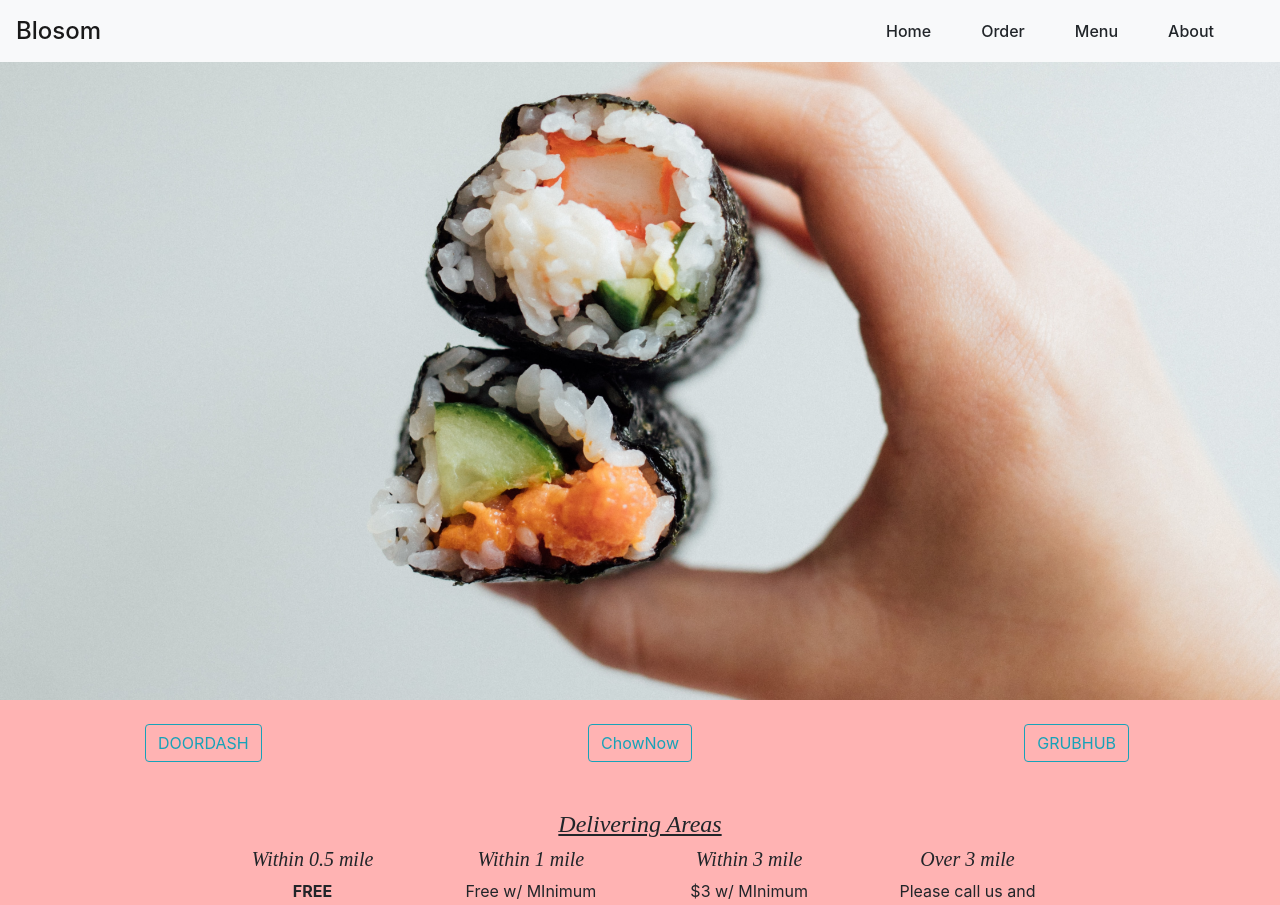
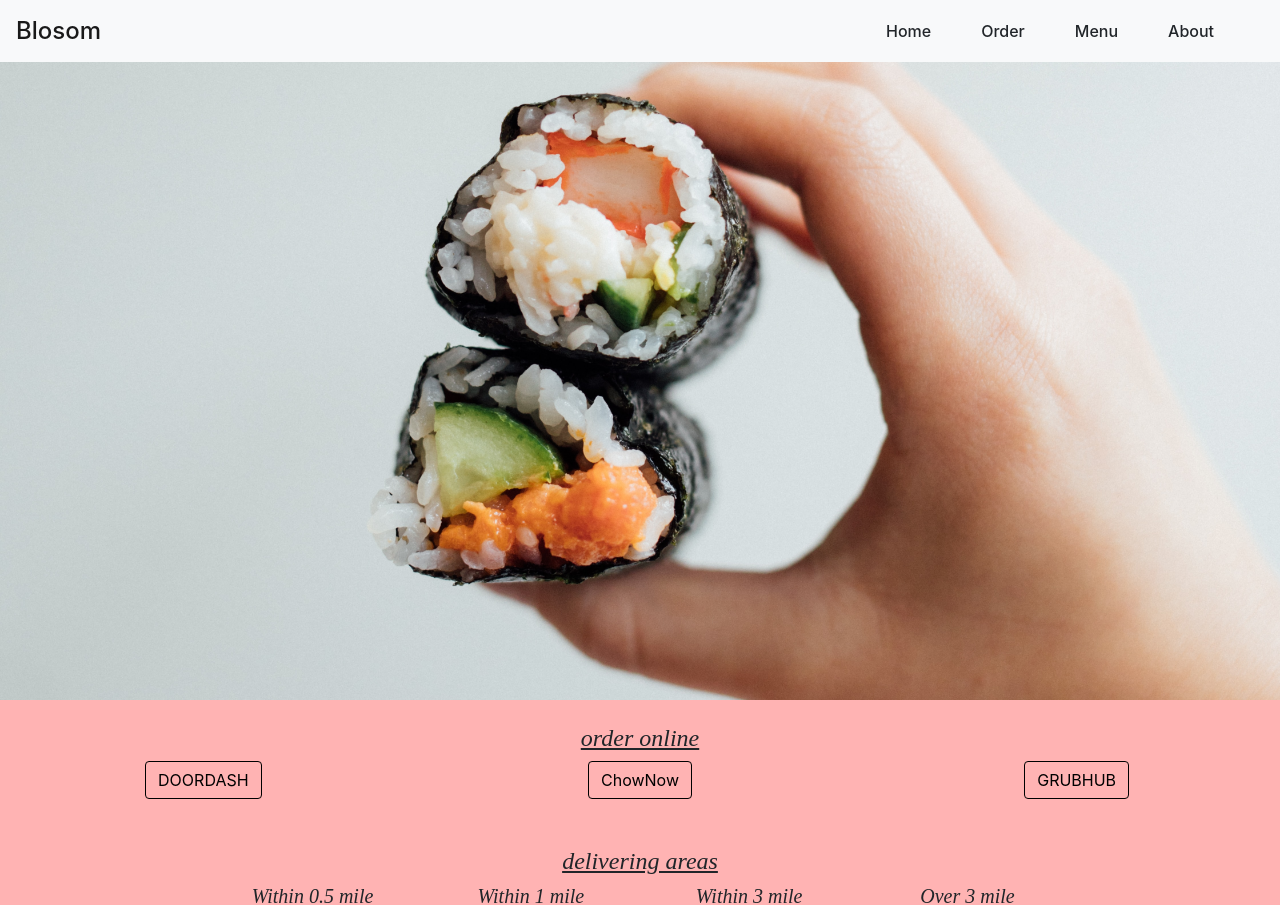
Before and after one commit to aBurmeseDev/Blosom, a React (Create React App) app: page / in a window 1280 px wide. Shown: the top 905 px of the page. Built offline with nearby package versions, Linux system fonts and the light colour scheme; a web font is replaced by a local one.

Commit message:
edit menu section

```diff
--- a/src/App.css
+++ b/src/App.css
@@ -97,6 +97,7 @@ h4 {
   padding: 0;
   overflow-x: hidden;
 }
+/* Parallax scroll */
 .para {
   background-image: url('./handroll.jpg');
   height: 700px;
@@ -120,3 +121,9 @@ h4 {
   background-position: center;
   background-size: cover;
 }
+
+/* bootstrap edits */
+.btn-outline-info {
+  color: #000 !important;
+  border-color: #000 !important;
+}
--- a/src/pages/Order.js
+++ b/src/pages/Order.js
@@ -7,6 +7,7 @@ export default class Order extends Component {
     return (
       <div className='OrderInfo'>
         <div id='order-body'>
+          <h4 id='order'>order online</h4>
           <Row>
             <Col xs='12' md='4'>
               <Button outline color='info'>
@@ -26,7 +27,7 @@ export default class Order extends Component {
           </Row>
         </div>
         <div id='deliver-body'>
-          <h4 id='order'>Delivering Areas</h4>
+          <h4>delivering areas</h4>
           <Row>
             <Col xs='12' md='2' />
             <Col xs='12' md='2'>
```
